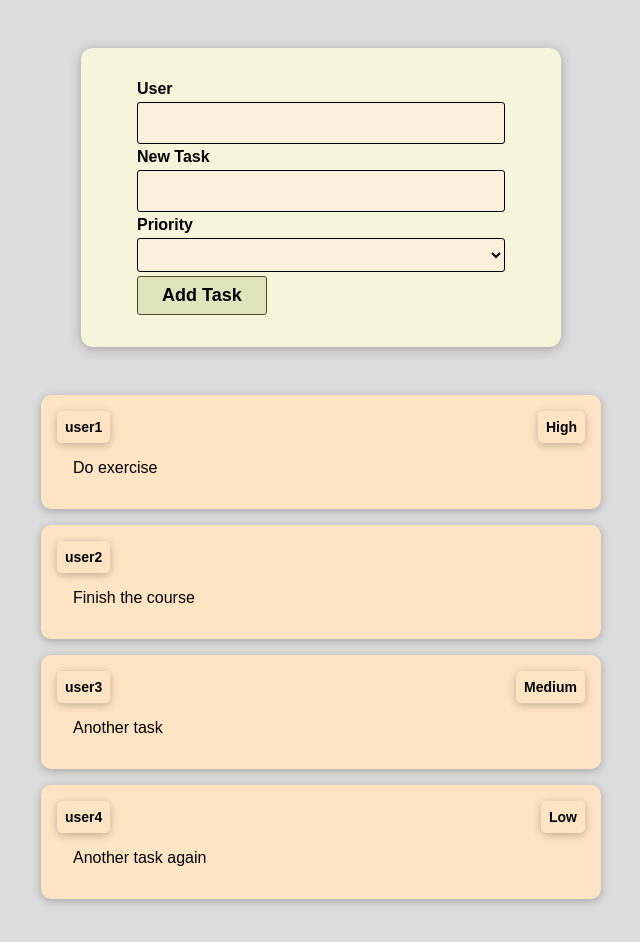
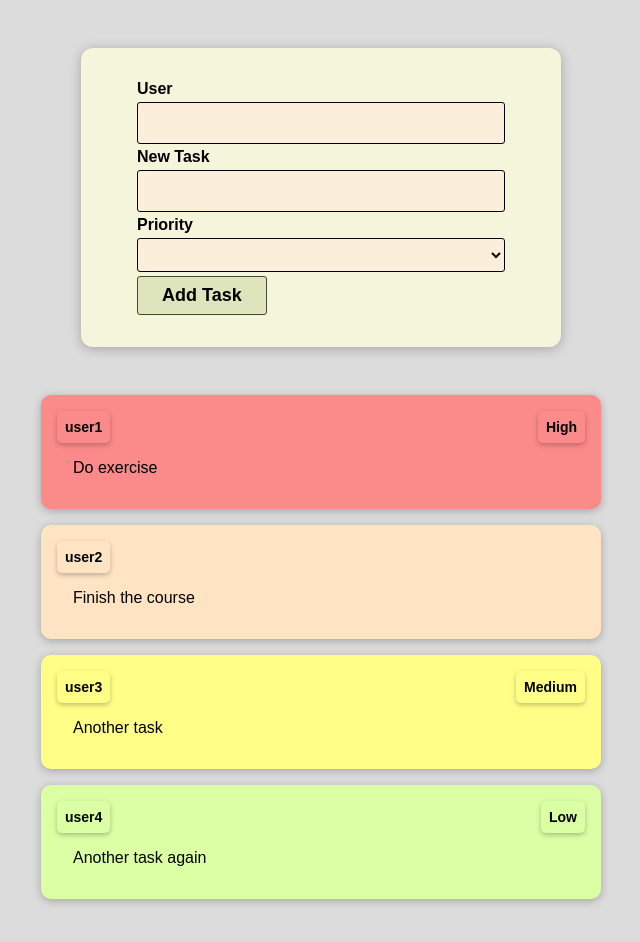
Before and after one commit to roger-mengqiu-chen/SimpleTasks, a React (Create React App) app in the folder client/: page / in a window 1280 px wide. Shown: the top 942 px of the page, without its empty margins (319-959 px from the left). Built offline with nearby package versions, Linux system fonts and the light colour scheme.

Commit message:
Adjust taskItem according to priority

```diff
--- a/client/src/Components/TaskItem/TaskItem.js
+++ b/client/src/Components/TaskItem/TaskItem.js
@@ -10,8 +10,16 @@ const TaskItem = (props) => {
     priority = <p className={styles["task-priority"]}>{props.priority}</p>
   }
 
+  let itemStyle = "";
+  switch(props.priority) {
+    case "High": itemStyle = "high"; break;
+    case "Medium": itemStyle = "medium"; break;
+    case "Low": itemStyle = "low"; break;
+    default: break;
+  }
+
   return (
-    <li className={styles["task-item"]} onClick={deleteHandler}>
+    <li className={`${styles["task-item"]} ${styles[itemStyle]}`}onClick={deleteHandler}>
       <div className={styles["task-meta"]}>
         <p className={styles["task-user"]}>{props.user}</p>
         {priority}
--- a/client/src/Components/TaskItem/TaskItem.module.css
+++ b/client/src/Components/TaskItem/TaskItem.module.css
@@ -21,7 +21,7 @@
   margin: 0;
   font-size: 14px;
   font-weight: bold;
-  box-shadow: 0 2px 8px rgba(0,0,0,0.25);
+  box-shadow: 0px 2px 5px rgba(0,0,0,0.25);
   padding: 0.5rem;
   border-radius: 5px;
 }
@@ -34,7 +34,34 @@
   margin: 0;
   font-size: 14px;
   font-weight: bold;
-  box-shadow: 0 2px 8px rgba(0,0,0,0.25);
+  box-shadow: 0 2px 5px rgba(0,0,0,0.25);
   padding: 0.5rem;
   border-radius: 5px;
 }
+
+.high {
+  background-color: rgb(251, 138, 138);
+}
+
+.high:hover {
+  background-color: rgb(255, 100, 100);
+  box-shadow: 2px 2px 10px rgba(0,0,0,0.5);
+}
+
+.medium {
+  background-color: rgb(255, 255, 136);
+}
+
+.medium:hover {
+  background-color: rgb(231, 231, 76);
+  box-shadow: 2px 2px 10px rgba(0,0,0,0.5);
+}
+
+.low {
+  background-color: rgb(219, 255, 164);
+}
+
+.low:hover {
+  background-color: rgb(191, 255, 96);
+  box-shadow: 2px 2px 10px rgba(0,0,0,0.5);
+}
```
